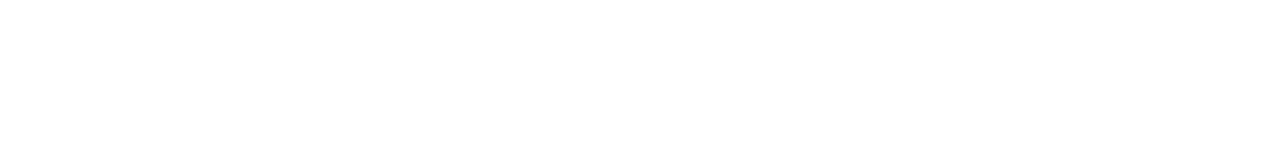
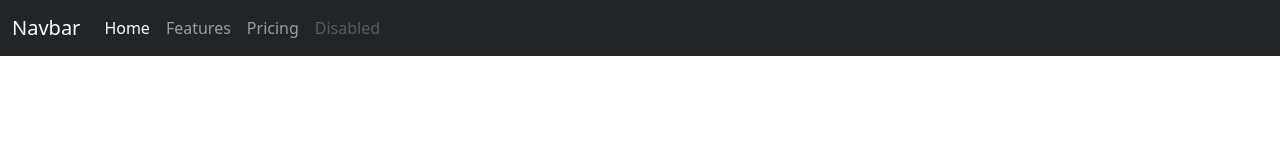
Before and after one commit to Miharu669/SportsApp, a website: page index.html in a window 1280 px wide. Drawn offline with nearby package versions, Linux system fonts and the light colour scheme.

Commit message:
basic navbar template was used

```diff
--- a/index.html
+++ b/index.html
@@ -10,8 +10,35 @@
 
 <body>
 
+    <nav class="navbar navbar-expand-lg navbar-dark bg-dark">
+        <div class="container-fluid">
+            <a class="navbar-brand" href="#">Navbar</a>
+            <button class="navbar-toggler" type="button" data-bs-toggle="collapse" data-bs-target="#navbarNav"
+                aria-controls="navbarNav" aria-expanded="false" aria-label="Toggle navigation">
+                <span class="navbar-toggler-icon"></span>
+            </button>
+            <div class="collapse navbar-collapse" id="navbarNav">
+                <ul class="navbar-nav">
+                    <li class="nav-item">
+                        <a class="nav-link active" aria-current="page" href="#">Home</a>
+                    </li>
+                    <li class="nav-item">
+                        <a class="nav-link" href="#">Features</a>
+                    </li>
+                    <li class="nav-item">
+                        <a class="nav-link" href="#">Pricing</a>
+                    </li>
+                    <li class="nav-item">
+                        <a class="nav-link disabled" href="#" tabindex="-1" aria-disabled="true">Disabled</a>
+                    </li>
+                </ul>
+            </div>
+        </div>
+    </nav>
+
+    <script src="./node_modules/bootstrap/dist/js/bootstrap.min.js"></script>
+
 </body>
 
-<script src="./node_modules/bootstrap/dist/js/bootstrap.min.js"></script>
 
 </html>
```
